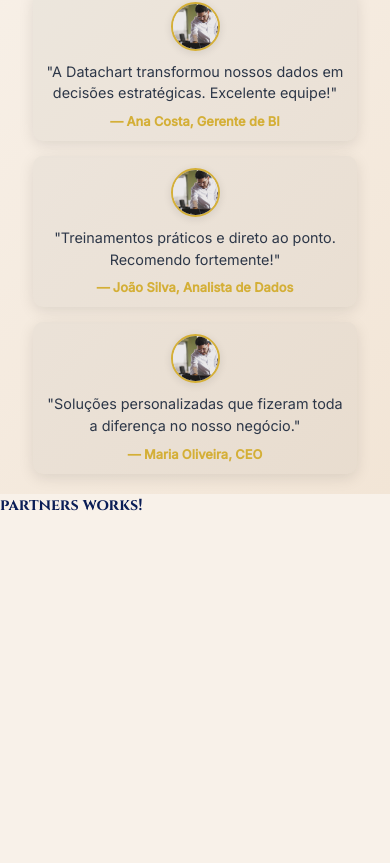
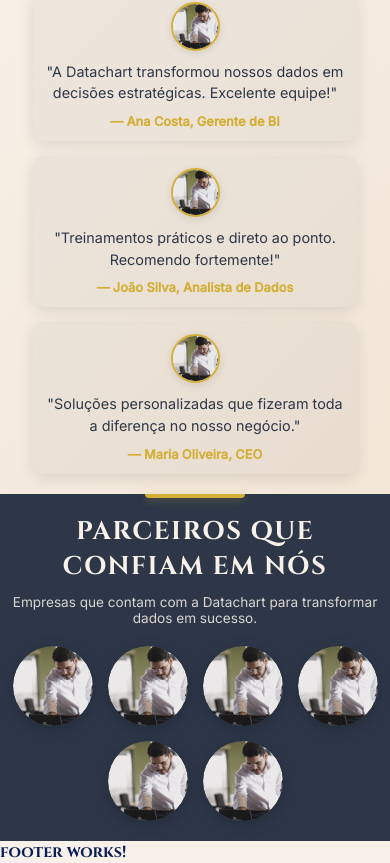
Before and after one commit to O-orion/datachart-site, an Angular app: page / in a window 390 px wide. Shown: the part 5094-5957 px from the top of the page. Before the commit the page ends 5610 px from the top, so only its background shows below. Built offline with nearby package versions, Linux system fonts and the light colour scheme.

Commit message:
PUT- Finalizando Component partners

```diff
--- a/src/app/components/partners/partners.component.html
+++ b/src/app/components/partners/partners.component.html
@@ -1 +1,11 @@
-<p>partners works!</p>
+<section class="partners" id="partners">
+  <header>
+    <h2>Parceiros que Confiam em Nós</h2>
+    <p class="subtitle">Empresas que contam com a Datachart para transformar dados em sucesso.</p>
+  </header>
+  <div class="partners-container">
+    <div class="partner-card" *ngFor="let partner of partners">
+      <img [src]="partner.logo" [alt]="partner.name + ' logo'" class="partner-logo">
+    </div>
+  </div>
+</section>
--- a/src/app/components/partners/partners.component.scss
+++ b/src/app/components/partners/partners.component.scss
@@ -0,0 +1,116 @@
+@use "../../styled/variables" as *;
+
+.partners {
+  padding: 40px 20px;
+  background: $graphite-gray;
+  text-align: center;
+  position: relative;
+
+  &::before {
+    content: '';
+    position: absolute;
+    top: 0;
+    left: 50%;
+    transform: translateX(-50%);
+    width: 100px;
+    height: 4px;
+    background: $luminous-gold;
+    border-radius: 0 0 4px 4px;
+    box-shadow: 0 2px 8px rgba($luminous-gold, 0.3);
+  }
+
+  h2 {
+    font-family: $font-title;
+    color: $pearl-white;
+    font-size: 2rem;
+    margin-bottom: 10px;
+    text-transform: uppercase;
+    letter-spacing: 1.5px;
+    font-weight: 700;
+  }
+
+  .subtitle {
+    font-family: $font-body;
+    color: rgba($pearl-white, 0.85);
+    font-size: 1rem;
+    margin-bottom: 30px;
+    font-weight: 300;
+    max-width: 500px;
+    margin-left: auto;
+    margin-right: auto;
+  }
+
+  .partners-container {
+    max-width: 1000px;
+    margin: 0 auto;
+    display: flex;
+    justify-content: center;
+    gap: 25px;
+    flex-wrap: wrap;
+
+    .partner-card {
+      width: 120px; // Tamanho do círculo
+      height: 120px;
+      background: rgba($pearl-white, 0.05);
+      border-radius: 50%; // Círculo perfeito
+      display: flex;
+      align-items: center;
+      justify-content: center;
+      transition: transform 0.3s ease, box-shadow 0.3s ease, background 0.3s ease;
+      box-shadow: 0 4px 15px rgba(0, 0, 0, 0.2);
+      overflow: hidden; // Garante que a imagem não vaze do círculo
+
+      &:hover {
+        transform: scale(1.1);
+        box-shadow: 0 6px 20px rgba($luminous-gold, 0.3);
+        background: rgba($luminous-gold, 0.1);
+      }
+
+      .partner-logo {
+        width: 100%; // Ocupa todo o espaço do círculo
+        height: 100%;
+        object-fit: cover; // Preenche o círculo, recortando se necessário
+        border-radius: 50%; // Garante que a imagem seja circular
+        filter: grayscale(20%);
+        transition: filter 0.3s ease;
+        display: block;
+
+        &:hover {
+          filter: grayscale(0%);
+        }
+      }
+    }
+  }
+
+  @media (max-width: 768px) {
+    padding: 30px 15px;
+
+    h2 { font-size: 1.8rem; }
+    .subtitle { font-size: 0.9rem; margin-bottom: 20px; }
+
+    .partners-container {
+      gap: 20px;
+
+      .partner-card {
+        width: 100px; // Reduzido no mobile
+        height: 100px;
+      }
+    }
+  }
+
+  @media (max-width: 480px) {
+    padding: 20px 10px;
+
+    h2 { font-size: 1.6rem; }
+    .subtitle { font-size: 0.85rem; }
+
+    .partners-container {
+      gap: 15px;
+
+      .partner-card {
+        width: 80px; // Ainda menor em telas pequenas
+        height: 80px;
+      }
+    }
+  }
+}
--- a/src/app/components/partners/partners.component.ts
+++ b/src/app/components/partners/partners.component.ts
@@ -7,5 +7,12 @@ import { Component } from '@angular/core';
   styleUrl: './partners.component.scss'
 })
 export class PartnersComponent {
-
+  partners = [
+    { name: 'Empresa A', logo: '/equipe-data.png' },
+    { name: 'Empresa B', logo: '/equipe-data.png' },
+    { name: 'Empresa C', logo: '/equipe-data.png' },
+    { name: 'Empresa D', logo: '/equipe-data.png' },
+    { name: 'Empresa E', logo: '/equipe-data.png' },
+    { name: 'Empresa F', logo: '/equipe-data.png' }
+  ];
 }
--- a/src/app/pages/home/home.component.html
+++ b/src/app/pages/home/home.component.html
@@ -7,3 +7,4 @@
 <app-form-contato />
 <app-contact />
 <app-partners />
+<app-footer />
```
